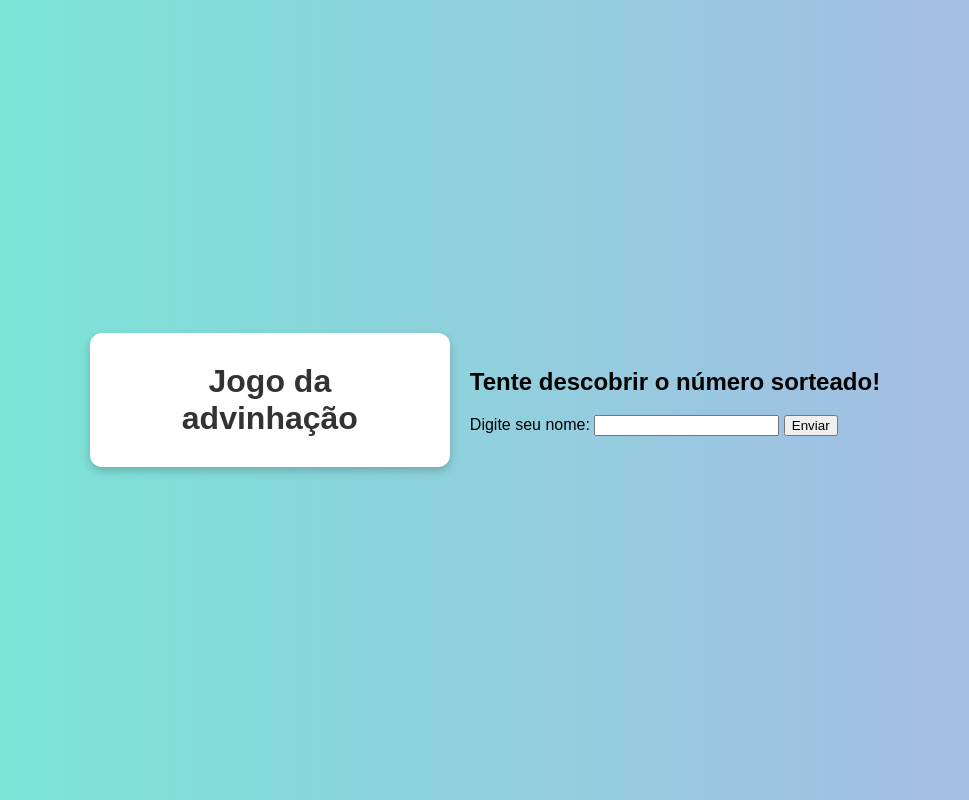
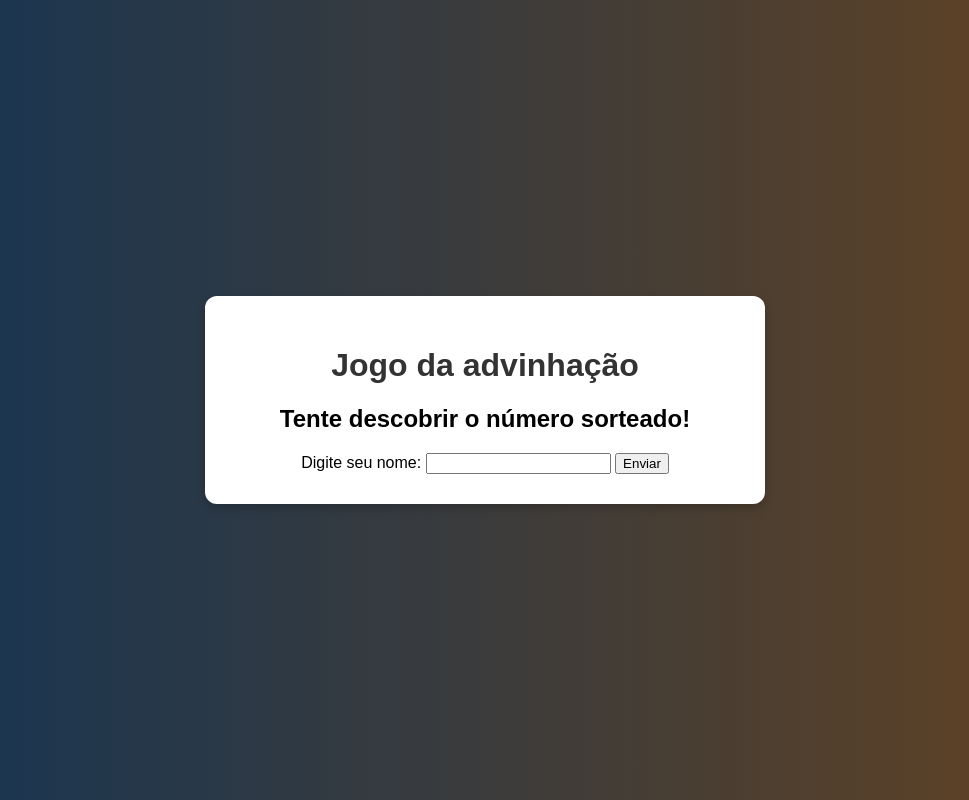
Before and after one commit to marcoskinn/miniblog, a Flask app: page / in a window 1280 px wide. Shown: the whole page, without its empty margins (155-1124 px from the left). Run offline with Flask 3, Linux system fonts and the light colour scheme.

Commit message:
algumas alterações

```diff
--- a/static/style.css
+++ b/static/style.css
@@ -1,6 +1,6 @@
 body {
     font-family: Arial, sans-serif;
-    background: linear-gradient(to right, #74ebd5, #ACB6E5);
+    background: linear-gradient(to right, #123456, #654321);
     display: flex;
     justify-content: center;
     align-items: center;
@@ -14,15 +14,12 @@ body {
     border-radius: 12px;
     box-shadow: 0 4px 10px rgba(0, 0, 0, 0.2);
     text-align: center;
-    width: 300px;
-    margin-right: 20px;
+    width: 500px;
 }
 
 h1 {
     color: #333;
 }
-
-
 
 input[type="number"] {
     padding: 8px;
--- a/templates/base.html
+++ b/templates/base.html
@@ -7,11 +7,12 @@
     <link rel="stylesheet" href="{{ url_for('static', filename='style.css') }}">
 </head>
 <body>
-    <div>
-        <h1 class="container">Jogo da advinhação</h1>
-    </div>
+    <div class="container">
+        <h1>Jogo da advinhação</h1>
     {% block conteudo %}
     {% endblock %}
+    </div>
+
 
 </body>
 </html>
--- a/templates/index.html
+++ b/templates/index.html
@@ -8,6 +8,5 @@
             <input type="text" id="nomeForm" name="nomeForm" required>
             <button type="submit">Enviar</button>
         </form>
-        <p></p>
     </div>
 {% endblock %}
```
